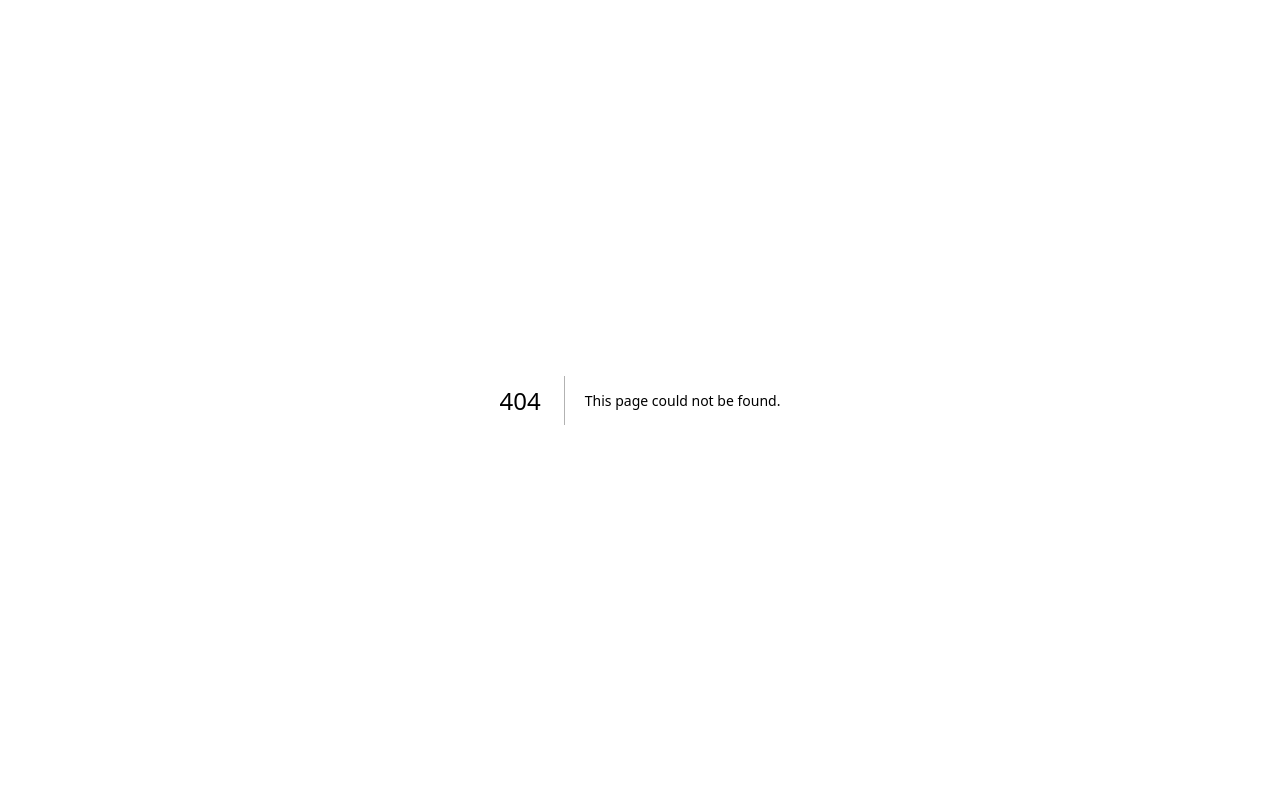
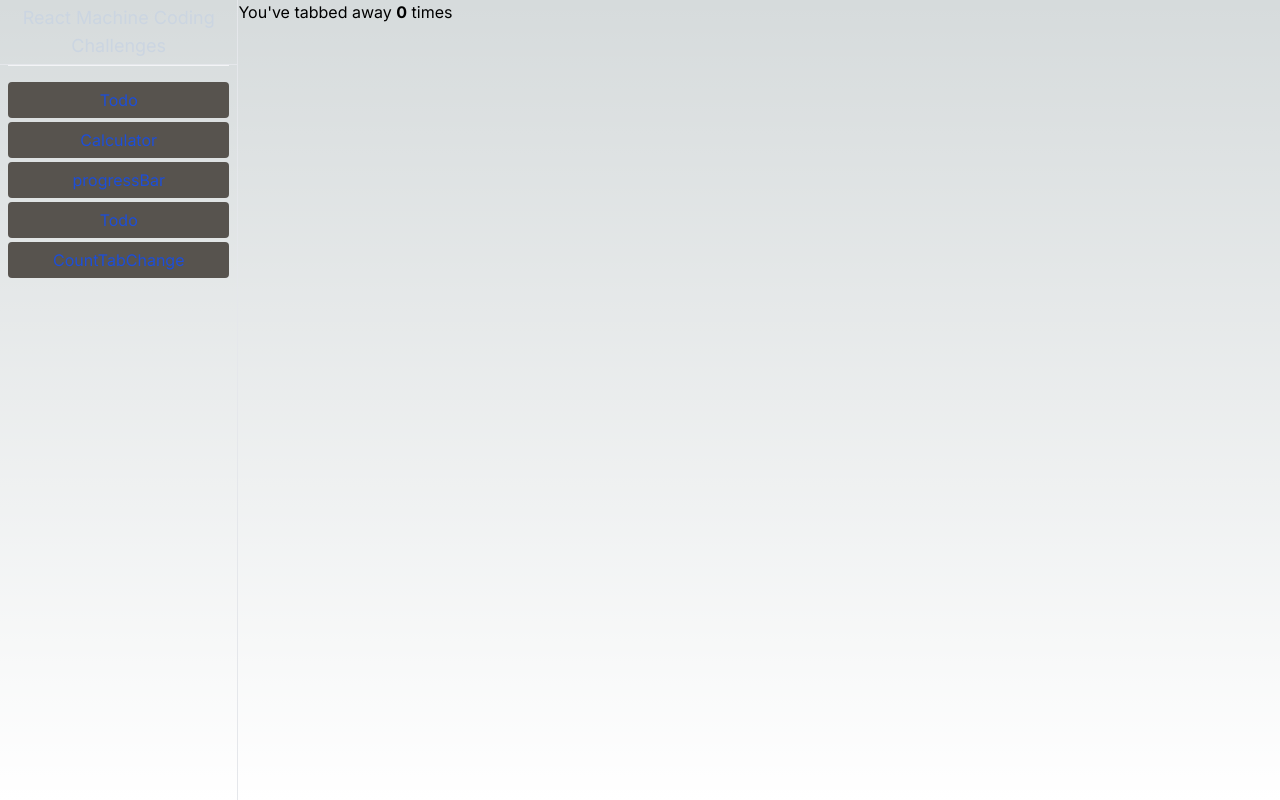
Before and after one commit to Surya-Thombare/react-machine-coding, a Next.js app: page /react-machine-coding/CountTabChange in a window 1280 px wide. Before the commit this address had no page. Built offline with nearby package versions, Linux system fonts and the light colour scheme.

Commit message:
CountTabChange

```diff
--- /dev/null
+++ b/app/react-machine-coding/CountTabChange/page.tsx
@@ -0,0 +1,30 @@
+"use client";
+/* eslint-disable react/no-unescaped-entities */
+import React, { useState, useEffect } from "react";
+
+const Page = () => {
+  const [count, setCount] = useState(0);
+
+  useEffect(() => {
+    const handleChange = () => {
+      if (document.visibilityState !== "visible") {
+        setCount((c) => c + 1);
+      }
+    };
+
+    document.addEventListener("visibilitychange", handleChange);
+
+    return () => {
+      document.removeEventListener("visibilitychange", handleChange);
+    };
+  }, []);
+
+  // eslint-disable-next-line react/no-unescaped-entities
+  return (
+    <p>
+      You've tabbed away <strong>{count}</strong> time{count !== 1 && "s"}
+    </p>
+  );
+};
+
+export default Page;
--- a/components/Sidebar.tsx
+++ b/components/Sidebar.tsx
@@ -47,6 +47,14 @@ const Sidebar = ({ challengesList = {} }) => {
                     Todo
                   </Link>
                 </li>
+                <li>
+                  <Link
+                    href="/react-machine-coding/CountTabChange"
+                    className="t group relative flex justify-center rounded bg-stone-600 px-2 py-1.5 text-blue-700"
+                  >
+                    CountTabChange
+                  </Link>
+                </li>
               </ul>
             </div>
           </div>
```
